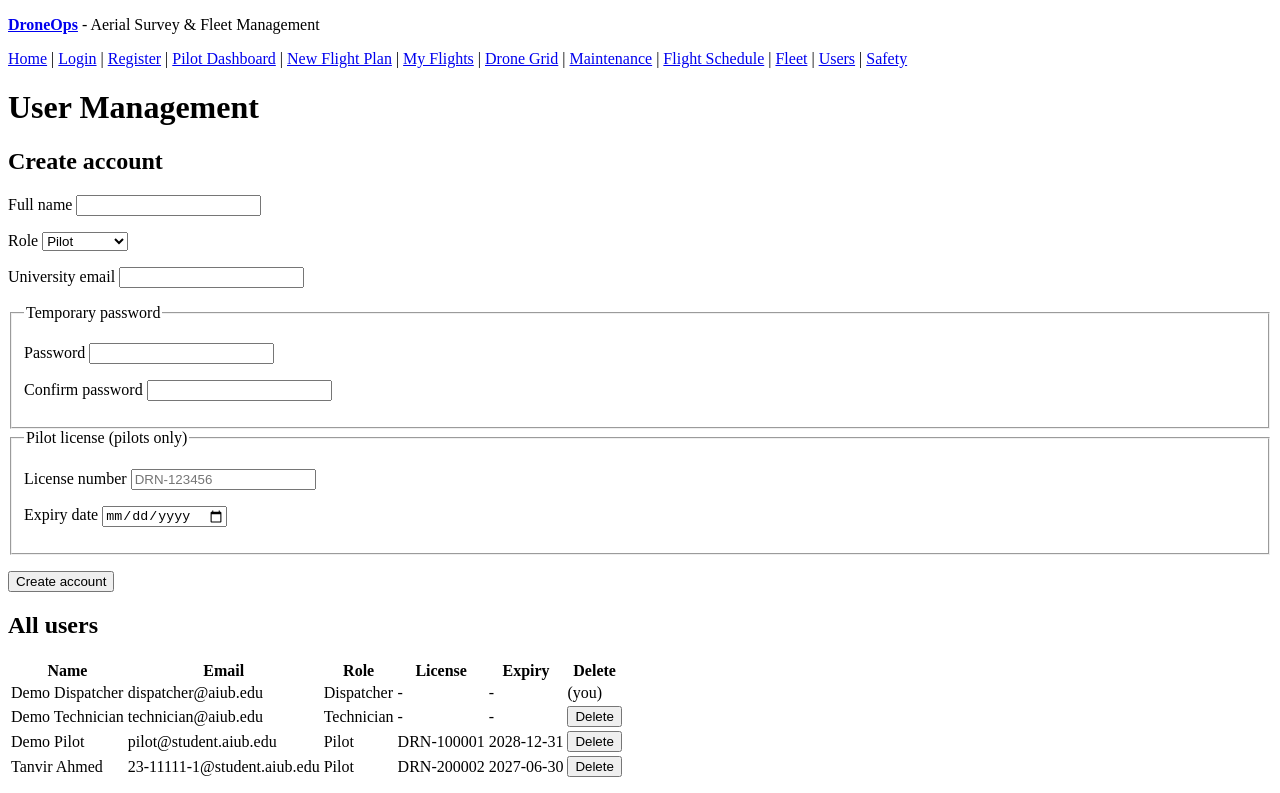
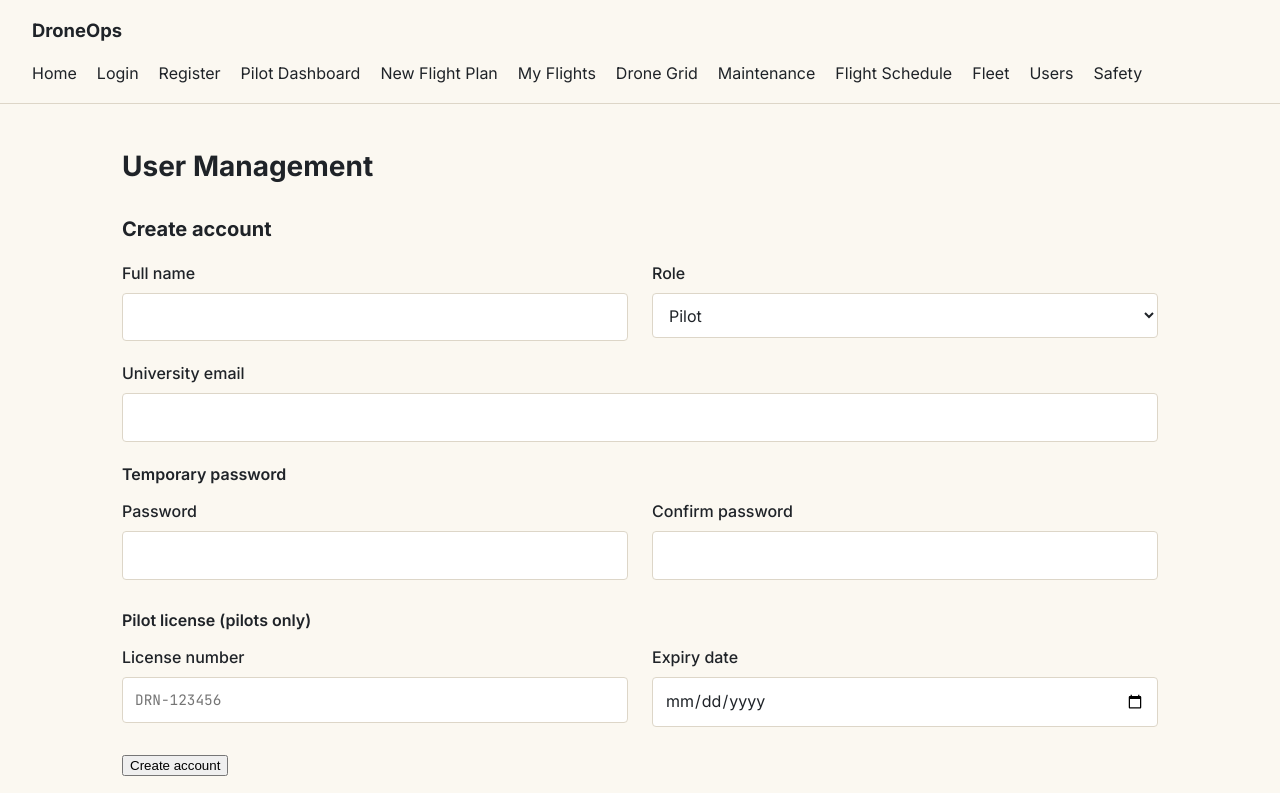
Before and after one commit to Akib-Osmani/DroneOps, a plain HTML site: page pages/admin/users.html in a window 1280 px wide. Shown: the top 793 px of the page. Drawn offline with Linux system fonts and the light colour scheme.

Commit message:
Sub2: apply the shared design to user management

```diff
--- a/pages/admin/users.html
+++ b/pages/admin/users.html
@@ -4,32 +4,36 @@
     <meta charset="UTF-8">
     <meta name="viewport" content="width=device-width, initial-scale=1">
     <title>User Management - DroneOps</title>
+    <link rel="preconnect" href="https://fonts.googleapis.com">
+    <link rel="stylesheet" href="https://fonts.googleapis.com/css2?family=Inter:wght@400;500;600;700&amp;family=JetBrains+Mono:wght@400;500&amp;display=swap">
+    <link rel="stylesheet" href="../../public/css/style.css">
 </head>
 <body>
-    <header>
-        <p><a href="../../index.html"><strong>DroneOps</strong></a> - Aerial Survey &amp; Fleet Management</p>
+    <header class="navbar">
+        <a href="../../index.html" class="brand">DroneOps</a>
         <nav>
-            <a href="../../index.html">Home</a> |
-            <a href="../auth/login.html">Login</a> |
-            <a href="../auth/register.html">Register</a> |
-            <a href="../auth/profile.html">Pilot Dashboard</a> |
-            <a href="../pilot/flight_request.html">New Flight Plan</a> |
-            <a href="../pilot/my_flights.html">My Flights</a> |
-            <a href="../tech/drones.html">Drone Grid</a> |
-            <a href="../tech/maintenance.html">Maintenance</a> |
-            <a href="../admin/flights.html">Flight Schedule</a> |
-            <a href="../admin/fleet.html">Fleet</a> |
-            <a href="../admin/users.html">Users</a> |
+            <a href="../../index.html">Home</a>
+            <a href="../auth/login.html">Login</a>
+            <a href="../auth/register.html">Register</a>
+            <a href="../auth/profile.html">Pilot Dashboard</a>
+            <a href="../pilot/flight_request.html">New Flight Plan</a>
+            <a href="../pilot/my_flights.html">My Flights</a>
+            <a href="../tech/drones.html">Drone Grid</a>
+            <a href="../tech/maintenance.html">Maintenance</a>
+            <a href="flights.html">Flight Schedule</a>
+            <a href="fleet.html">Fleet</a>
+            <a href="users.html">Users</a>
             <a href="../safety/dashboard.html">Safety</a>
         </nav>
     </header>
 
-    <main>
+    <main class="container">
         <h1>User Management</h1>
 
-        <section>
+        <section class="card">
             <h2>Create account</h2>
             <form action="#" method="post">
+                <div class="row">
                     <p>
                         <label for="name">Full name</label>
                         <input type="text" id="name" name="name" required minlength="2" maxlength="100">
@@ -42,6 +46,7 @@
                             <option value="dispatcher">Dispatcher</option>
                         </select>
                     </p>
+                </div>
                 <p>
                     <label for="email">University email</label>
                     <input type="email" id="email" name="email" required
@@ -51,6 +56,7 @@
 
                 <fieldset>
                     <legend>Temporary password</legend>
+                    <div class="row">
                         <p>
                             <label for="password">Password</label>
                             <input type="password" id="password" name="password" required minlength="8" autocomplete="new-password">
@@ -59,13 +65,15 @@
                             <label for="confirm">Confirm password</label>
                             <input type="password" id="confirm" name="confirm" required minlength="8" autocomplete="new-password">
                         </p>
+                    </div>
                 </fieldset>
 
                 <fieldset>
                     <legend>Pilot license (pilots only)</legend>
+                    <div class="row">
                         <p>
                             <label for="license_no">License number</label>
-                        <input type="text" id="license_no" name="license_no"
+                            <input type="text" id="license_no" name="license_no" class="mono"
                                    pattern="DRN-[0-9]{6}"
                                    title="DRN- followed by 6 digits, e.g. DRN-123456"
                                    placeholder="DRN-123456">
@@ -74,15 +82,16 @@
                             <label for="license_expiry">Expiry date</label>
                             <input type="date" id="license_expiry" name="license_expiry">
                         </p>
+                    </div>
                 </fieldset>
 
-                <p>
-                    <button type="submit">Create account</button>
+                <p class="form-actions">
+                    <button type="submit" class="btn">Create account</button>
                 </p>
             </form>
         </section>
 
-        <section>
+        <section class="card">
             <h2>All users</h2>
             <table>
                 <thead>
@@ -98,48 +107,48 @@
                 <tbody>
                     <tr>
                         <td>Demo Dispatcher</td>
-                        <td>dispatcher@aiub.edu</td>
+                        <td class="mono">dispatcher@aiub.edu</td>
                         <td>Dispatcher</td>
-                        <td>-</td>
-                        <td>-</td>
-                        <td>(you)</td>
+                        <td class="mono">-</td>
+                        <td class="mono">-</td>
+                        <td class="muted">(you)</td>
                     </tr>
                     <tr>
                         <td>Demo Technician</td>
-                        <td>technician@aiub.edu</td>
+                        <td class="mono">technician@aiub.edu</td>
                         <td>Technician</td>
-                        <td>-</td>
-                        <td>-</td>
+                        <td class="mono">-</td>
+                        <td class="mono">-</td>
                         <td>
                             <form action="#" method="post">
                                 <input type="hidden" name="user_id" value="2">
-                                <button type="submit">Delete</button>
+                                <button type="submit" class="btn btn-small btn-danger">Delete</button>
                             </form>
                         </td>
                     </tr>
                     <tr>
                         <td>Demo Pilot</td>
-                        <td>pilot@student.aiub.edu</td>
+                        <td class="mono">pilot@student.aiub.edu</td>
                         <td>Pilot</td>
-                        <td>DRN-100001</td>
-                        <td>2028-12-31</td>
+                        <td class="mono">DRN-100001</td>
+                        <td class="mono">2028-12-31</td>
                         <td>
                             <form action="#" method="post">
                                 <input type="hidden" name="user_id" value="3">
-                                <button type="submit">Delete</button>
+                                <button type="submit" class="btn btn-small btn-danger">Delete</button>
                             </form>
                         </td>
                     </tr>
                     <tr>
                         <td>Tanvir Ahmed</td>
-                        <td>23-11111-1@student.aiub.edu</td>
+                        <td class="mono">23-11111-1@student.aiub.edu</td>
                         <td>Pilot</td>
-                        <td>DRN-200002</td>
-                        <td>2027-06-30</td>
+                        <td class="mono">DRN-200002</td>
+                        <td class="mono">2027-06-30</td>
                         <td>
                             <form action="#" method="post">
                                 <input type="hidden" name="user_id" value="4">
-                                <button type="submit">Delete</button>
+                                <button type="submit" class="btn btn-small btn-danger">Delete</button>
                             </form>
                         </td>
                     </tr>
@@ -148,7 +157,7 @@
         </section>
     </main>
 
-    <footer>
+    <footer class="footer">
         <p>DroneOps - Web Technologies (Lab) group project</p>
     </footer>
 </body>
```
Lines whose indentation alone changed are shown as unchanged.
